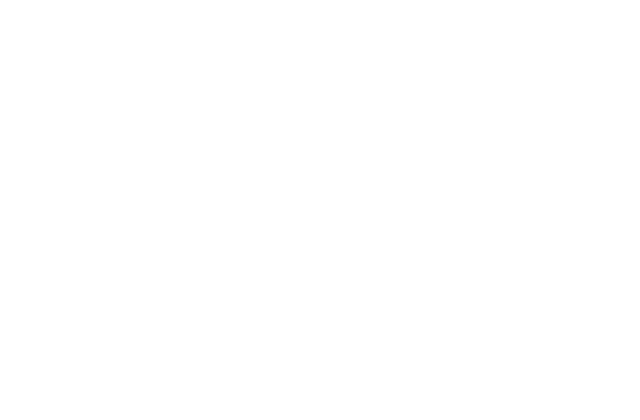
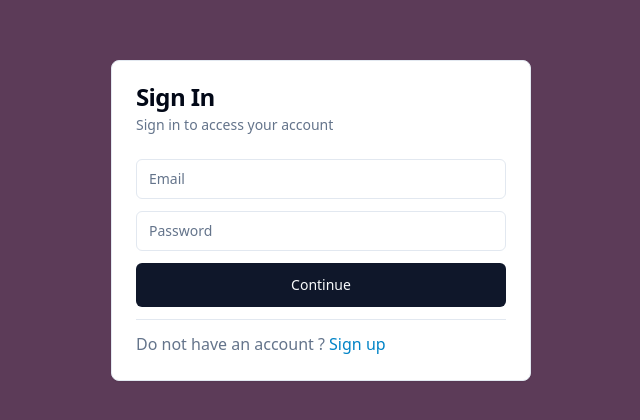
Before and after one commit to SarthakBhandari01/Messaging_app_frontend, a React (Vite) app: page /auth/signin in a window 1280 px wide. Before the commit this address had no page. Shown: the part 180-600 px from the top of the page, without its empty margins (319-959 px from the left). Built offline with nearby package versions, Linux system fonts and the light colour scheme.

Commit message:
add signin card

```diff
--- a/src/App.jsx
+++ b/src/App.jsx
@@ -2,12 +2,29 @@
 
 import { Route, Routes } from "react-router-dom";
 
+import { SigninCard } from "./components/organisms/auth/signinCard";
+import { SignupCard } from "./components/organisms/auth/SignupCard";
 import { Auth } from "./pages/Auth/Auth";
 
 function App() {
   return (
     <Routes>
-      <Route path="/auth" element={<Auth />} />
+      <Route
+        path="/auth/signup"
+        element={
+          <Auth>
+            <SignupCard />
+          </Auth>
+        }
+      />
+      <Route
+        path="/auth/signin"
+        element={
+          <Auth>
+            <SigninCard />
+          </Auth>
+        }
+      />
     </Routes>
   );
 }
--- a/src/components/organisms/auth/SignupCard.jsx
+++ b/src/components/organisms/auth/SignupCard.jsx
@@ -1,4 +1,5 @@
 import { useState } from "react";
+import { useNavigate } from "react-router-dom";
 
 import { Button } from "@/components/ui/button";
 import {
@@ -12,6 +13,8 @@
 import { Separator } from "@/components/ui/separator";
 
 export const SignupCard = () => {
+  const navigate = useNavigate();
+
   const [signupForm, setSignupForm] = useState({
     password: "",
     username: "",
@@ -75,7 +78,10 @@
         <p className="text-s text-muted-foreground mt-4">
           {" "}
           Already have an account ?{" "}
-          <span className="text-sky-600 hover:underline cursor-pointer ">
+          <span
+            className="text-sky-600 hover:underline cursor-pointer "
+            onClick={() => navigate("/auth/signin")}
+          >
             Sign in
           </span>
         </p>
--- /dev/null
+++ b/src/components/organisms/auth/signinCard.jsx
@@ -0,0 +1,68 @@
+import { useState } from "react";
+import { useNavigate } from "react-router-dom";
+
+import { Button } from "@/components/ui/button";
+import {
+  Card,
+  CardContent,
+  CardDescription,
+  CardHeader,
+  CardTitle,
+} from "@/components/ui/card";
+import { Input } from "@/components/ui/input";
+import { Separator } from "@/components/ui/separator";
+
+export const SigninCard = () => {
+  const navigate = useNavigate();
+
+  const [SigninForm, setSigninForm] = useState({
+    email: "",
+    password: "",
+  });
+
+  return (
+    <Card className="w-full h-full">
+      <CardHeader>
+        <CardTitle>Sign In</CardTitle>
+        <CardDescription>Sign in to access your account</CardDescription>
+      </CardHeader>
+      <CardContent>
+        <form className="space-y-3">
+          <Input
+            placeholder="Email"
+            type="email"
+            required
+            value={SigninForm.email}
+            disabled={false}
+            onChange={(e) =>
+              setSigninForm({ ...SigninForm, email: e.target.value })
+            }
+          />
+          <Input
+            placeholder="Password"
+            type="password"
+            required
+            disabled={false}
+            onChange={(e) =>
+              setSigninForm({ ...SigninForm, password: e.target.value })
+            }
+            value={SigninForm.password}
+          />
+          <Button size="lg" type="submit" disabled={false} className="w-full">
+            Continue
+          </Button>
+          <Separator className="my-5" />
+          <p className="text-s text-muted-foreground mt-4">
+            Do not have an account ?{" "}
+            <span
+              className="text-sky-600 hover:underline cursor-pointer"
+              onClick={() => navigate("/auth/signup")}
+            >
+              Sign up
+            </span>
+          </p>
+        </form>
+      </CardContent>
+    </Card>
+  );
+};
--- a/src/pages/Auth/Auth.jsx
+++ b/src/pages/Auth/Auth.jsx
@@ -1,11 +1,7 @@
-import { SignupCard } from "@/components/organisms/auth/SignupCard";
-
-export const Auth = () => {
+export const Auth = ({ children }) => {
   return (
     <div className="h-[100vh] flex items-center justify-center bg-slack">
-      <div className="md:h-auto  md:w-[420px]">
-        <SignupCard />
-      </div>
+      <div className="md:h-auto  md:w-[420px]">{children}</div>
     </div>
   );
 };
```
